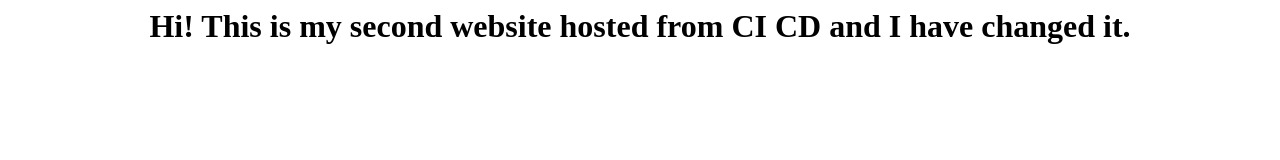
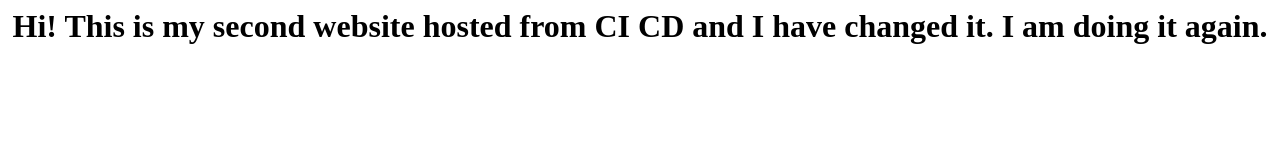
Before and after one commit to kishore1702/vodafoneideaAzure, a plain HTML site: page index.html in a window 1280 px wide. Drawn offline with Linux system fonts and the light colour scheme.

Commit message:
Update index.html

```diff
--- a/index.html
+++ b/index.html
@@ -1 +1 @@
-<center><h1>Hi! This is my second website hosted from CI CD and I have changed it.</h1></center>
+<center><h1>Hi! This is my second website hosted from CI CD and I have changed it. I am doing it again.</h1></center>
```
